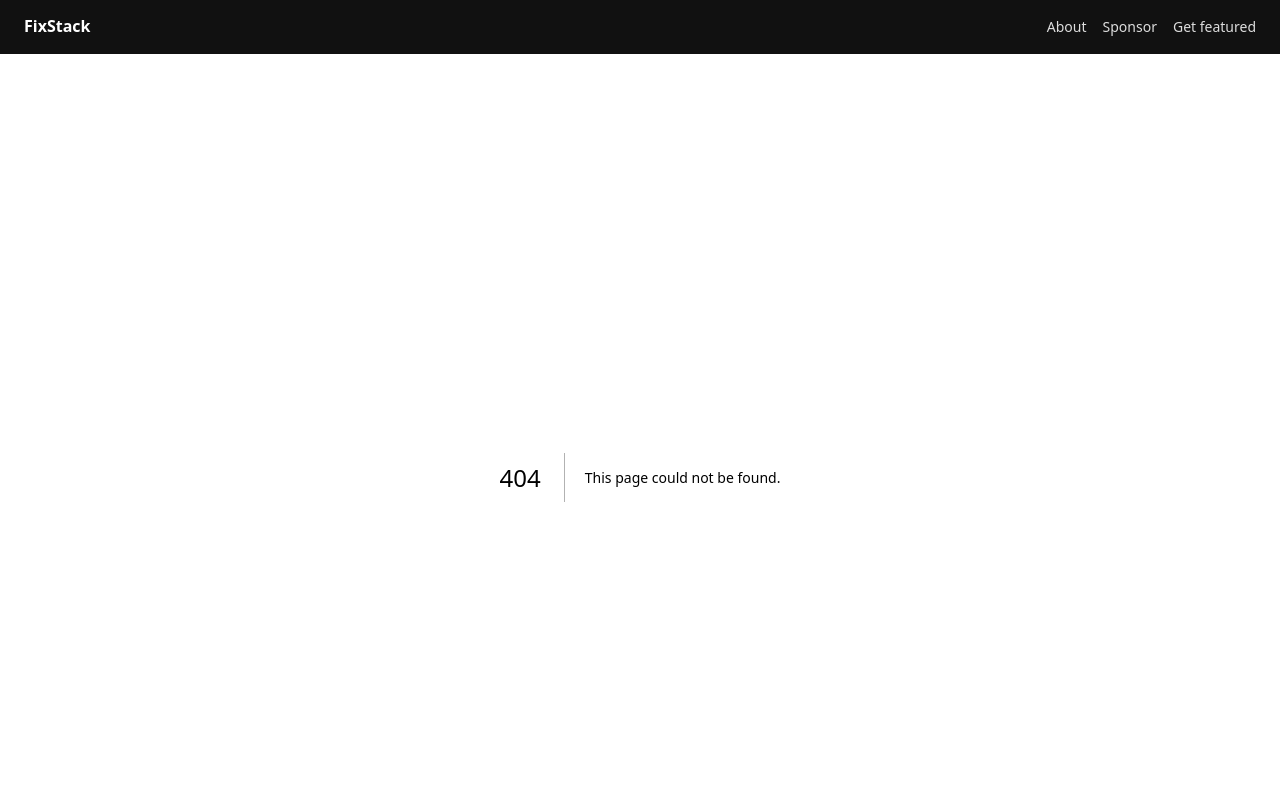
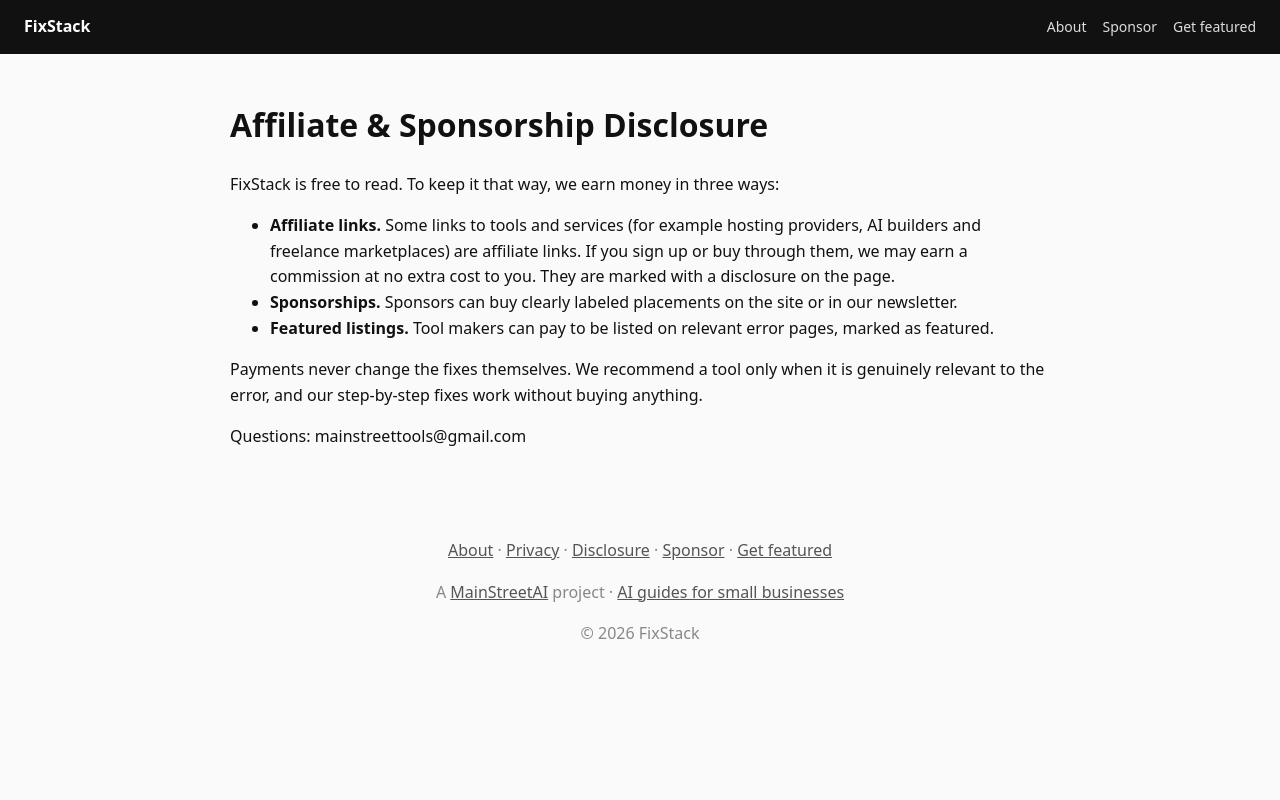
Before and after one commit to mainstreettools-hub/fixstack, a Next.js app: page /disclosure in a window 1280 px wide. Before the commit this address had no page. Shown: the top 800 px of the page. Built offline with nearby package versions, Linux system fonts and the light colour scheme.

Commit message:
DRAFT: affiliate disclosure, get-it-fixed block, category sponsor slots

```diff
--- /dev/null
+++ b/app/AffiliateDisclosure.js
@@ -0,0 +1,3 @@
+export default function AffiliateDisclosure() {
+  return <p className="fine">Some links on this page are affiliate links: if you sign up or buy through them, FixStack may earn a commission at no extra cost to you. <a href="/disclosure/">Learn more</a>.</p>;
+}
--- /dev/null
+++ b/app/FixForMe.js
@@ -0,0 +1,6 @@
+import { FIX_FOR_ME } from '@/lib/monetization';
+export default function FixForMe() {
+  const opts = FIX_FOR_ME.filter(o => o.url); if (!opts.length) return null;
+  return (<section className="tier" style={{ marginTop: 32 }}><h2>Still stuck? Get it fixed for you</h2><p>Hand the error to a freelance developer. Paste the exact error message and a link to your repo or project.</p>
+    <ul>{opts.map(o => <li key={o.name}><a href={o.url} rel="sponsored noopener" target="_blank">{o.name}</a>: {o.blurb}</li>)}</ul></section>);
+}
--- /dev/null
+++ b/app/disclosure/page.js
@@ -0,0 +1,10 @@
+export const metadata = { title: 'Affiliate & Sponsorship Disclosure', description: 'How FixStack makes money: affiliate links, sponsorships and paid listings.', alternates: { canonical: '/disclosure/' } };
+export default function Page() {
+  return (<><h1>Affiliate & Sponsorship Disclosure</h1>
+    <p>FixStack is free to read. To keep it that way, we earn money in three ways:</p>
+    <ul><li><b>Affiliate links.</b> Some links to tools and services (for example hosting providers, AI builders and freelance marketplaces) are affiliate links. If you sign up or buy through them, we may earn a commission at no extra cost to you. They are marked with a disclosure on the page.</li>
+    <li><b>Sponsorships.</b> Sponsors can buy clearly labeled placements on the site or in our newsletter.</li>
+    <li><b>Featured listings.</b> Tool makers can pay to be listed on relevant error pages, marked as featured.</li></ul>
+    <p>Payments never change the fixes themselves. We recommend a tool only when it is genuinely relevant to the error, and our step-by-step fixes work without buying anything.</p>
+    <p>Questions: mainstreettools@gmail.com</p></>);
+}
--- a/app/errors/[slug]/page.js
+++ b/app/errors/[slug]/page.js
@@ -1,5 +1,7 @@
 import { errors, getError, SITE } from '@/lib/errors';
 import Newsletter from '../../Newsletter';
+import FixForMe from '../../FixForMe';
+import PlatformExtras from '../../PlatformExtras';
 export const dynamicParams = false;
 export function generateStaticParams() { return errors.map(e => ({ slug: e.slug })); }
 export function generateMetadata({ params }) {
@@ -19,6 +21,8 @@
     <h2>Likely causes</h2><ul>{e.causes.map((c, i) => <li key={i}>{c}</li>)}</ul>
     <h2>How to fix it</h2><ol>{e.steps.map((s, i) => <li key={i}><p>{s.text}</p>{s.code && <pre><code>{s.code}</code></pre>}</li>)}</ol>
     <h2>Related errors</h2><ul>{e.related.map(r => { const x = getError(r); return <li key={r}><a href={`/errors/${r}/`}>{x.title}</a></li>; })}</ul>
+    <FixForMe />
+    <PlatformExtras platform={e.platform} />
     <Newsletter />
   </article>);
 }
--- a/app/layout.js
+++ b/app/layout.js
@@ -6,7 +6,7 @@
   return (<html lang="en"><body>
     <header className="top"><a href="/" className="logo">FixStack</a><nav><a href="/about/">About</a><a href="/sponsor/">Sponsor</a><a href="/featured/">Get featured</a></nav></header>
     <main>{children}</main>
-    <footer><p><a href="/about/">About</a> · <a href="/privacy/">Privacy</a> · <a href="/sponsor/">Sponsor</a> · <a href="/featured/">Get featured</a></p>
+    <footer><p><a href="/about/">About</a> · <a href="/privacy/">Privacy</a> · <a href="/disclosure/">Disclosure</a> · <a href="/sponsor/">Sponsor</a> · <a href="/featured/">Get featured</a></p>
     <p>A <a href="https://mainstreetai.tools">MainStreetAI</a> project · <a href="https://mainstreetai.tools/guides">AI guides for small businesses</a></p><p>© {new Date().getFullYear()} FixStack</p></footer>
     <Analytics /></body></html>);
 }
--- a/app/sitemap.js
+++ b/app/sitemap.js
@@ -1,3 +1,3 @@
 import { errors, SITE } from '@/lib/errors';
 export const dynamic = 'force-static';
-export default function sitemap() { return [{ url: `${SITE.url}/`, priority: 1 }, ...errors.map(e => ({ url: `${SITE.url}/errors/${e.slug}/`, priority: 0.8 })), ...['about', 'sponsor', 'featured', 'privacy'].map(p => ({ url: `${SITE.url}/${p}/`, priority: 0.3 }))]; }
+export default function sitemap() { return [{ url: `${SITE.url}/`, priority: 1 }, ...errors.map(e => ({ url: `${SITE.url}/errors/${e.slug}/`, priority: 0.8 })), ...['about', 'sponsor', 'featured', 'privacy', 'disclosure'].map(p => ({ url: `${SITE.url}/${p}/`, priority: 0.3 }))]; }
```
Also changed, not shown: app/PlatformExtras.js (added, +12 -0 lines), lib/monetization.js (added, +19 -0 lines).
